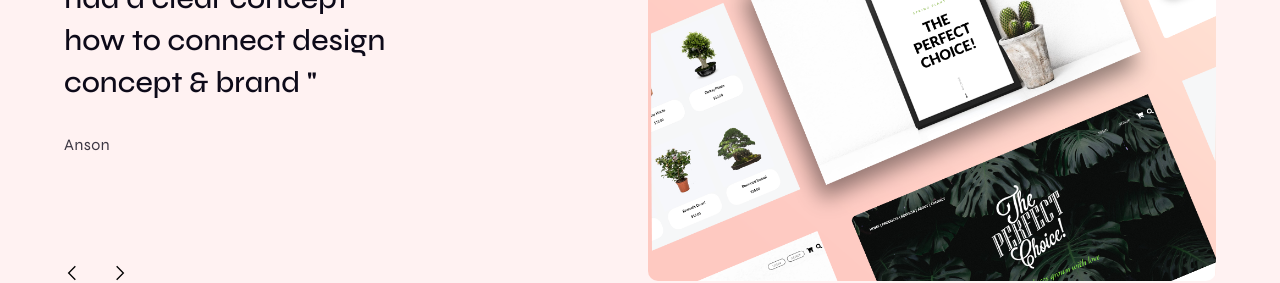
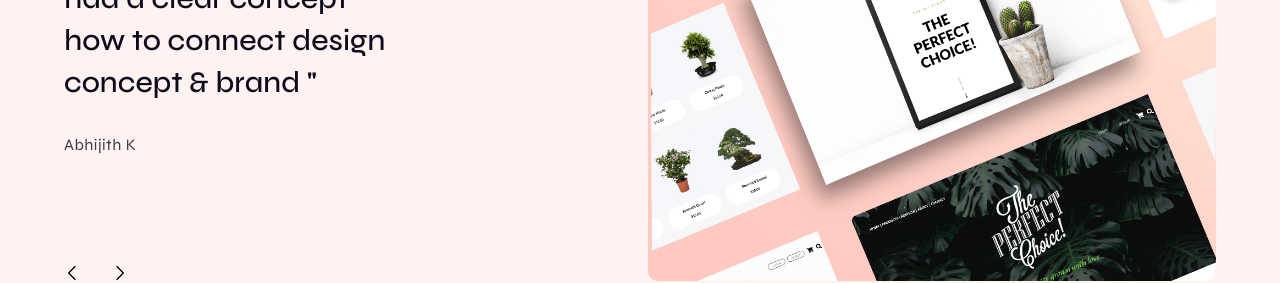
Before and after one commit to JunaidShamnad/Agency-Website, a Next.js app: page / in a window 1280 px wide. Shown: the part 5000-5283 px from the top of the page. Built offline with nearby package versions, Linux system fonts and the light colour scheme.

Commit message:
testimonial data

```diff
--- a/components/Testimonials/TestimonialData.js
+++ b/components/Testimonials/TestimonialData.js
@@ -7,19 +7,19 @@ const slides = [
     },
     {
         Image:"/images/MOCKUPS/Mockup-3(2)-3.png",
-        Name:"Anson",
+        Name:"Abhijith K",
         Descriptions: "Honestly, 1000x more than our expectations.Intelpik had a clear concept how to connect design concept & brand",
         class:"AboveContainer",
     },
     {
         Image:"/images/MOCKUPS/Mockup-16.png",
-        Name:"Thwayyib",
+        Name:"Thwayyib Hashim",
         Descriptions: "I highly recommend Intelpik team for all and any of your design needs.I am very happy with the new redesigned and restructured website they built for my moving company!",
         class:"AboveContainer",
     },
     {
         Image:"/images/MOCKUPS/Mockup-6.png",
-        Name:"Jyothish",
+        Name:"Renjith S",
         Descriptions: "They took the time to understand our business on a deeper level and captured our values in a bold, clean, and comprehensive brand that we are confident in showing off",
         class:"BelowContainer",
     },
```
